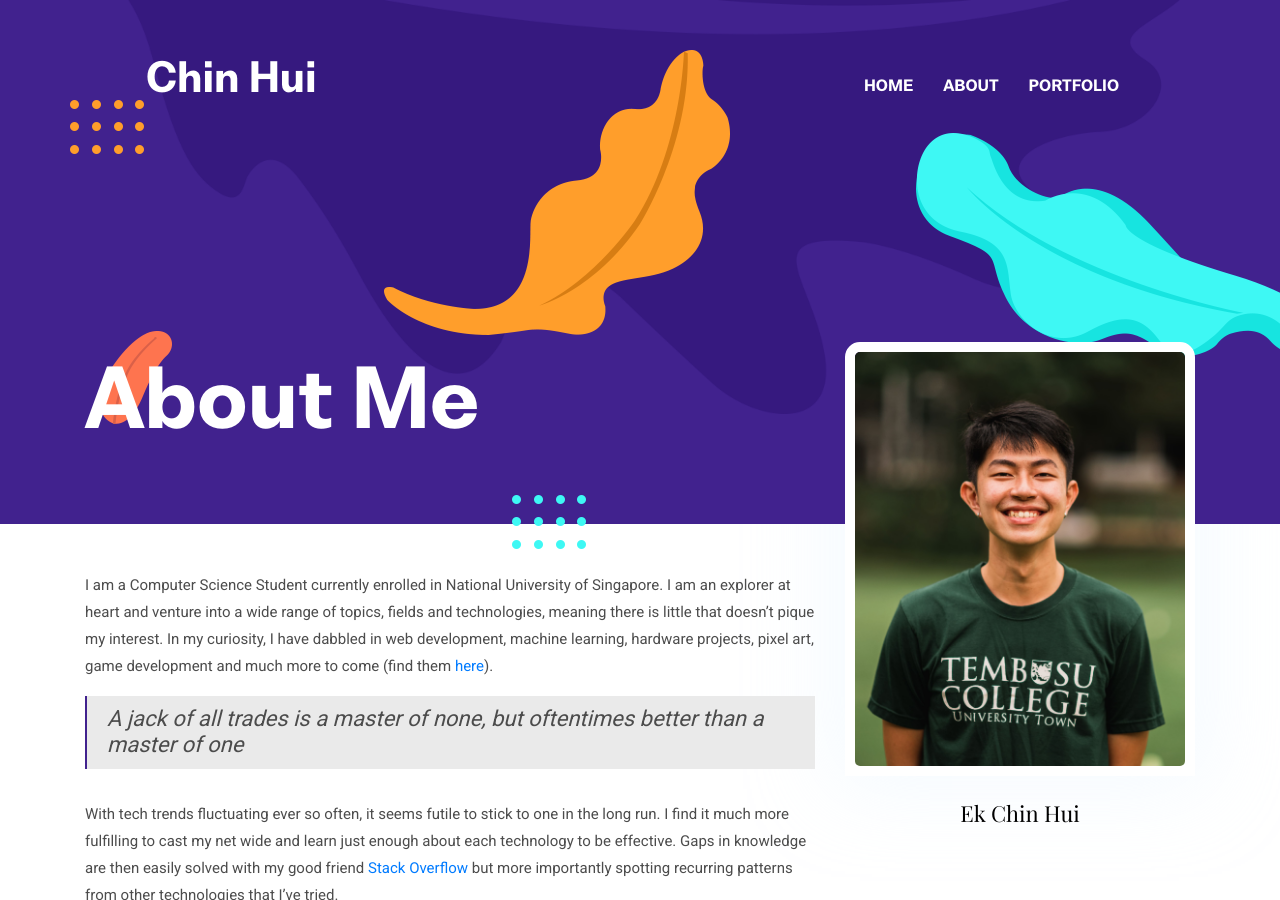
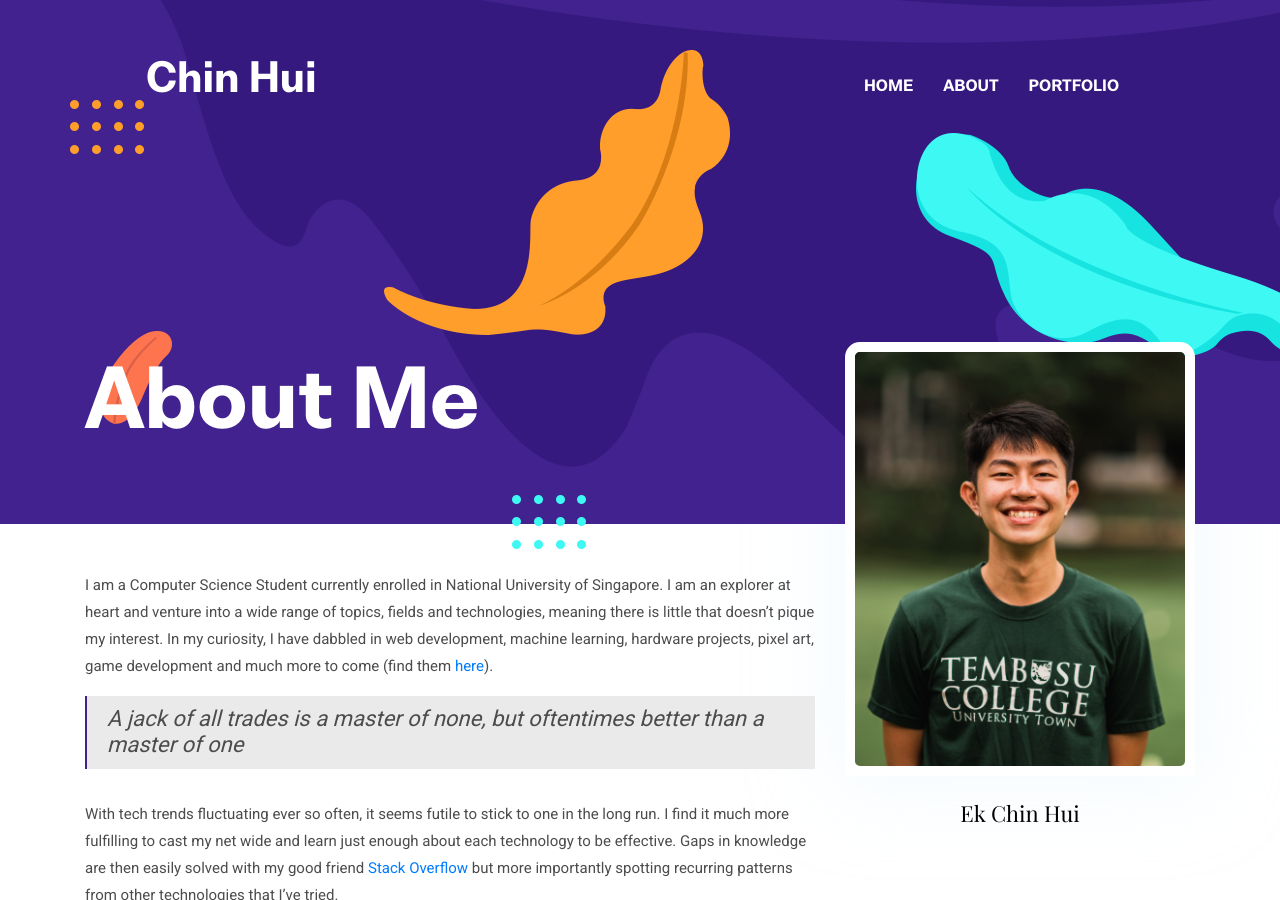
Before and after one commit to EkChinHui/personal-site, a Jekyll site: the page built from _pages/about.md, in a window 1280 px wide and 900 px high. Built offline with Jekyll 4.4.1, drawn with Linux system fonts in a browser that asks for light colours.

Commit message:
Fix non-responsive about page

```diff
--- a/_layouts/about.html
+++ b/_layouts/about.html
@@ -11,7 +11,7 @@
     </div>
   </div>
   <!-- background shapes -->
-  <img src="{{ site.baseurl }}/assets/images/illustrations/leaf-bg-top.png" alt="illustrations" class="bg-shape-1 w-100">
+  <img src="{{ site.baseurl }}/assets/images/illustrations/leaf-bg-top.png" alt="illustrations" class="bg-shape-1 w-70">
   <img src="{{ site.baseurl }}/assets/images/illustrations/dots-group-sm.png" alt="illustrations" class="bg-shape-2">
   <img src="{{ site.baseurl }}/assets/images/illustrations/leaf-yellow.png" alt="illustrations" class="bg-shape-3">
   <img src="{{ site.baseurl }}/assets/images/illustrations/leaf-orange.png" alt="illustrations" class="bg-shape-4">
```
